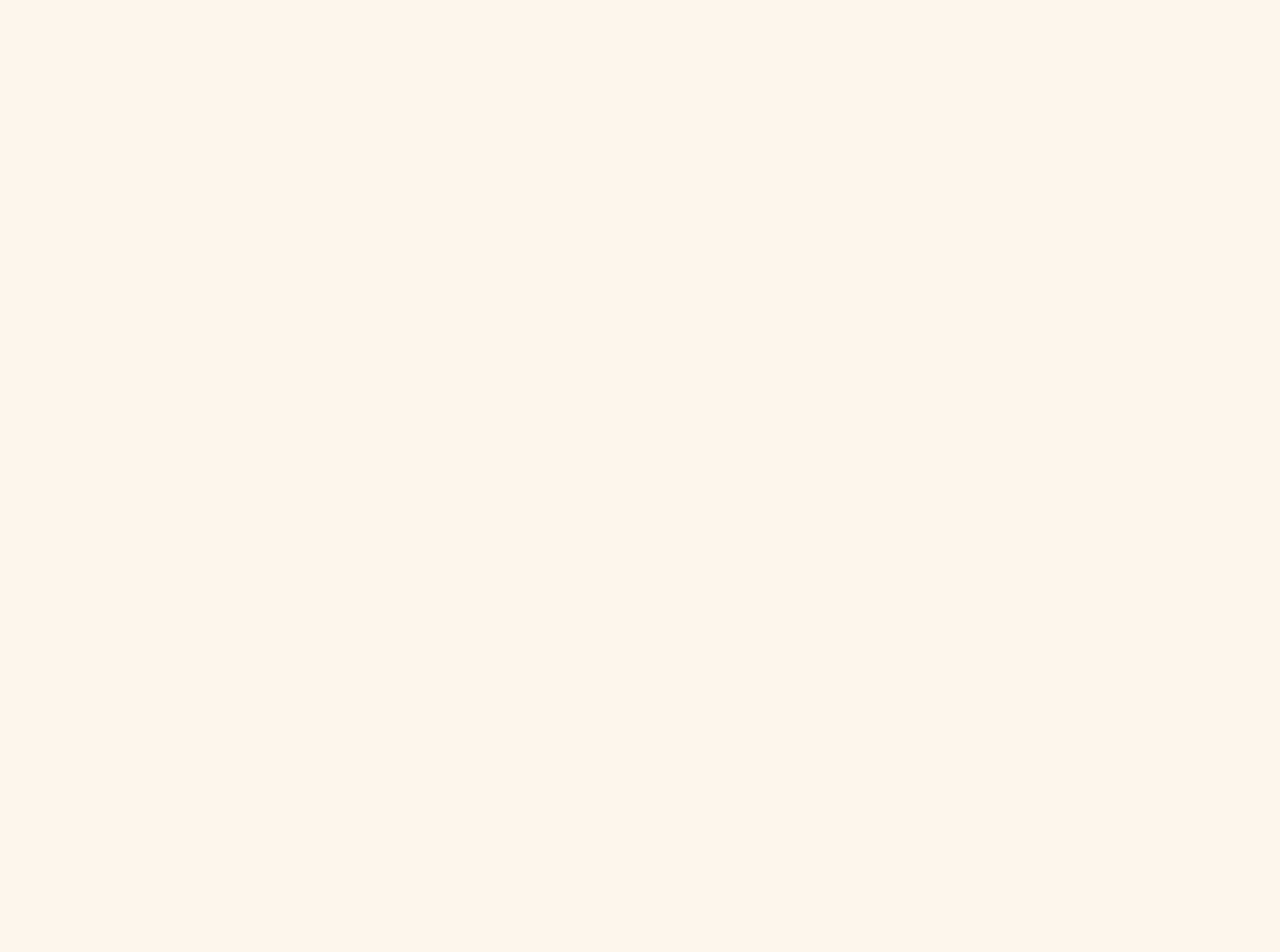
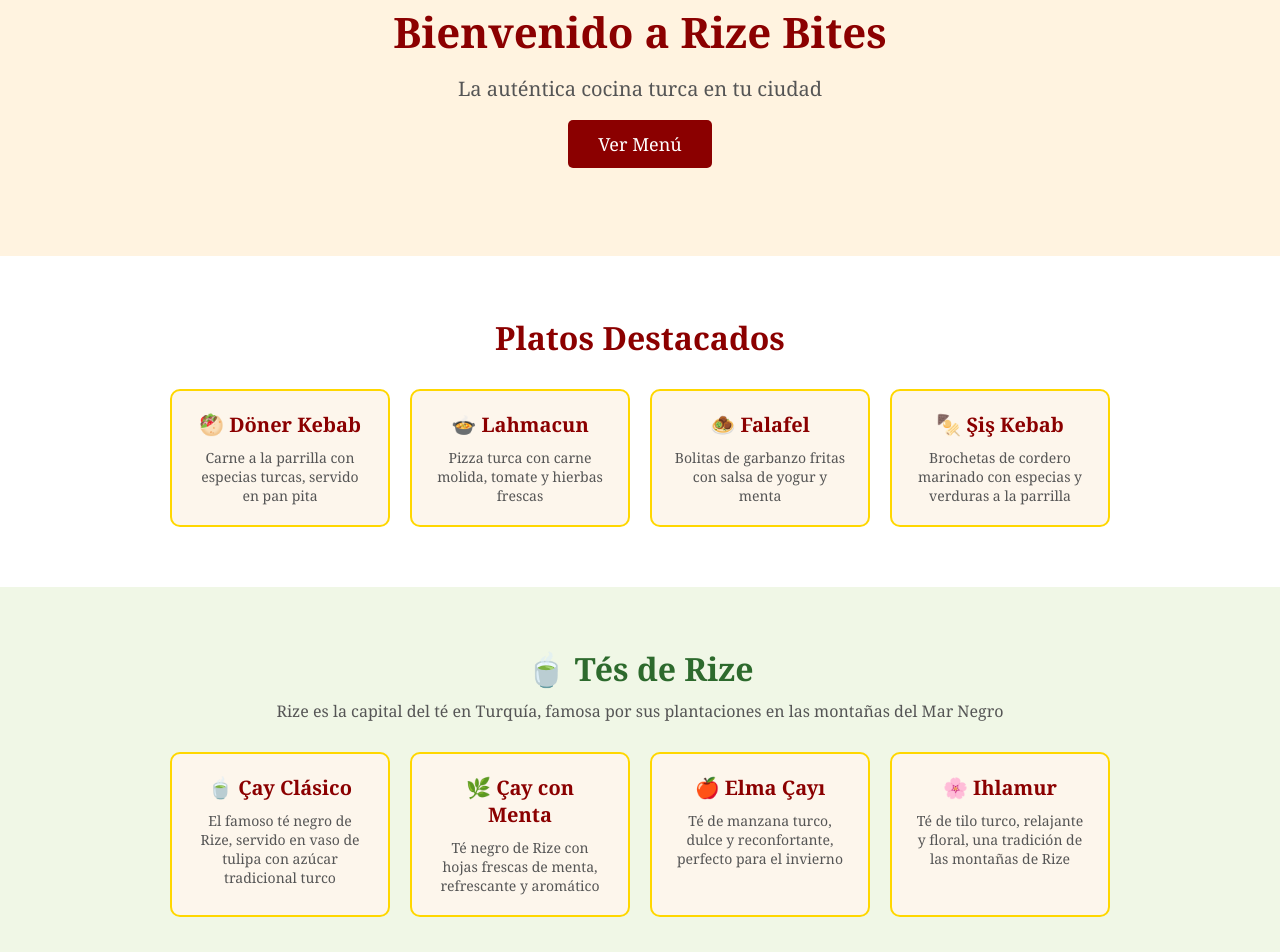
Before and after one commit to luu-lui/Trabajo-Colaborativo-Git, an Angular app: page / in a window 1280 px wide. Shown: the part 160-1112 px from the top of the page. Before the commit the page ends 800 px from the top, so only its background shows below. Built offline with nearby package versions, Linux system fonts and the light colour scheme.

Commit message:
Agregue HTML y CSS del componente inicio pa que se vea bien

```diff
--- a/src/app/componentes/inicio/inicio.component.css
+++ b/src/app/componentes/inicio/inicio.component.css
@@ -0,0 +1,87 @@
+.hero {
+    text-align: center;
+    padding: 100px 20px;
+    background-color: #fff3e0;
+}
+
+.hero h2 {
+    font-size: 42px;
+    color: #8B0000;
+    margin-bottom: 15px;
+}
+
+.hero p {
+    font-size: 20px;
+    margin-bottom: 30px;
+    color: #555;
+}
+
+.hero a {
+    background-color: #8B0000;
+    color: white;
+    padding: 12px 30px;
+    text-decoration: none;
+    border-radius: 5px;
+    font-size: 18px;
+}
+
+.hero a:hover {
+    background-color: #FFD700;
+    color: #8B0000;
+}
+
+.destacados {
+    padding: 60px 30px;
+    text-align: center;
+    background-color: #fff;
+}
+
+.destacados h2 {
+    font-size: 32px;
+    color: #8B0000;
+    margin-bottom: 30px;
+}
+
+.cards {
+    display: flex;
+    justify-content: center;
+    flex-wrap: wrap;
+    gap: 20px;
+}
+
+.card {
+    background-color: #fdf6ec;
+    border: 2px solid #FFD700;
+    border-radius: 10px;
+    padding: 20px;
+    width: 220px;
+}
+
+.card h3 {
+    font-size: 20px;
+    color: #8B0000;
+    margin-bottom: 10px;
+}
+
+.card p {
+    font-size: 14px;
+    color: #555;
+}
+
+.tes {
+    padding: 60px 30px;
+    text-align: center;
+    background-color: #f0f7e6;
+}
+
+.tes h2 {
+    font-size: 32px;
+    color: #2d6a2d;
+    margin-bottom: 10px;
+}
+
+.tes-desc {
+    font-size: 16px;
+    color: #555;
+    margin-bottom: 30px;
+}
--- a/src/app/componentes/inicio/inicio.component.html
+++ b/src/app/componentes/inicio/inicio.component.html
@@ -1 +1,50 @@
-<p>inicio works!</p>
+<section class="hero">
+    <h2>Bienvenido a Rize Bites</h2>
+    <p>La auténtica cocina turca en tu ciudad</p>
+    <a routerLink="/servicios">Ver Menú</a>
+</section>
+
+<section class="destacados">
+    <h2>Platos Destacados</h2>
+    <div class="cards">
+        <div class="card">
+            <h3>🥙 Döner Kebab</h3>
+            <p>Carne a la parrilla con especias turcas, servido en pan pita</p>
+        </div>
+        <div class="card">
+            <h3>🍲 Lahmacun</h3>
+            <p>Pizza turca con carne molida, tomate y hierbas frescas</p>
+        </div>
+        <div class="card">
+            <h3>🧆 Falafel</h3>
+            <p>Bolitas de garbanzo fritas con salsa de yogur y menta</p>
+        </div>
+        <div class="card">
+            <h3>🍢 Şiş Kebab</h3>
+            <p>Brochetas de cordero marinado con especias y verduras a la parrilla</p>
+        </div>
+    </div>
+</section>
+
+<section class="tes">
+    <h2>🍵 Tés de Rize</h2>
+    <p class="tes-desc">Rize es la capital del té en Turquía, famosa por sus plantaciones en las montañas del Mar Negro</p>
+    <div class="cards">
+        <div class="card">
+            <h3>🍵 Çay Clásico</h3>
+            <p>El famoso té negro de Rize, servido en vaso de tulipa con azúcar tradicional turco</p>
+        </div>
+        <div class="card">
+            <h3>🌿 Çay con Menta</h3>
+            <p>Té negro de Rize con hojas frescas de menta, refrescante y aromático</p>
+        </div>
+        <div class="card">
+            <h3>🍎 Elma Çayı</h3>
+            <p>Té de manzana turco, dulce y reconfortante, perfecto para el invierno</p>
+        </div>
+        <div class="card">
+            <h3>🌸 Ihlamur</h3>
+            <p>Té de tilo turco, relajante y floral, una tradición de las montañas de Rize</p>
+        </div>
+    </div>
+</section>
--- a/src/app/componentes/inicio/inicio.component.ts
+++ b/src/app/componentes/inicio/inicio.component.ts
@@ -1,8 +1,10 @@
 import { Component } from '@angular/core';
+import { RouterLink } from '@angular/router';
 
 @Component({
   selector: 'app-inicio',
-  imports: [],
+  standalone: true,
+  imports: [RouterLink],
   templateUrl: './inicio.component.html',
   styleUrl: './inicio.component.css'
 })
```
